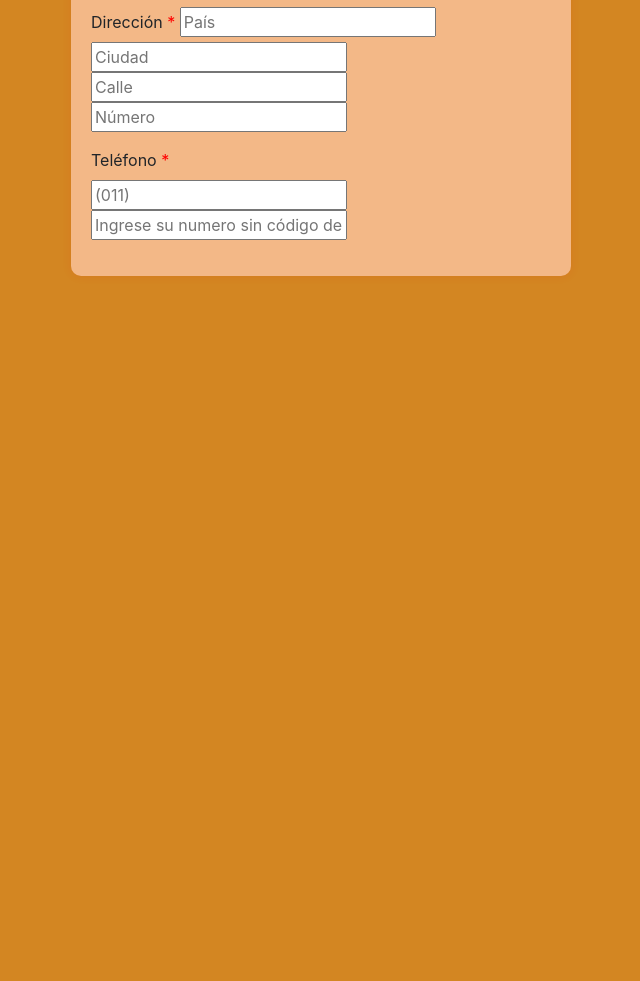
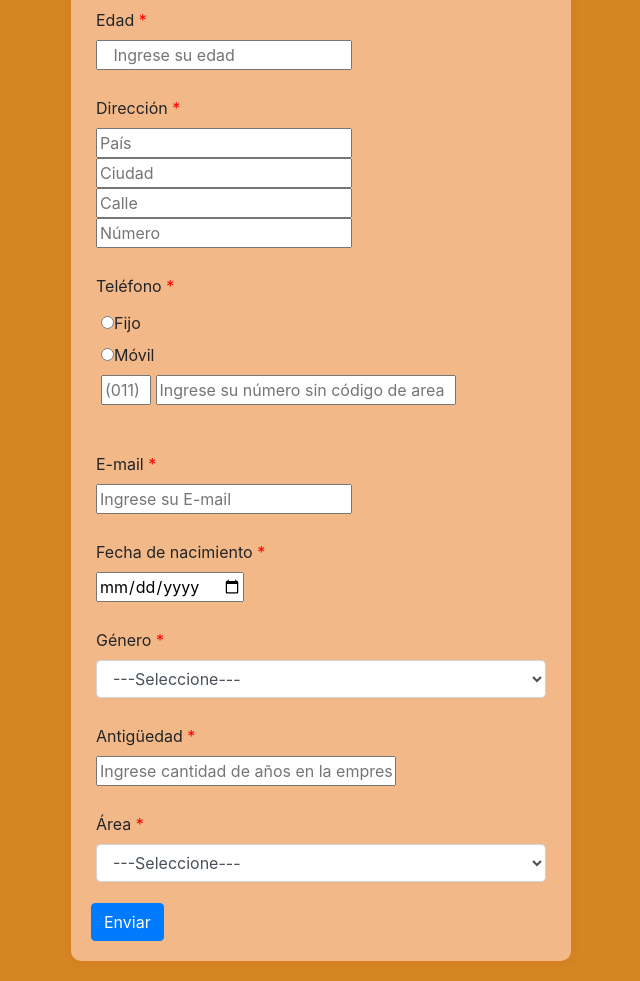
Before and after one commit to agustintf/fernandezt1, a plain HTML site: page form_user/user_data.html in a window 1280 px wide. Shown: the part 315-1296 px from the top of the page, without its empty margins (319-959 px from the left). Before the commit the page ends 800 px from the top, so only its background shows below. Drawn offline with nearby package versions, Linux system fonts and the light colour scheme.

Commit message:
Ultimo 21-05

```diff
--- a/form_user/user_data.html
+++ b/form_user/user_data.html
@@ -20,7 +20,6 @@
     }
     body {
       background-color: #d38622;
-
     }
     .form-container {
       max-width: 500px;
@@ -30,14 +29,18 @@
       border-radius: 10px;
       box-shadow: 0px 0px 10px rgba(253, 0, 0, 0.1);
     }
-
-    .codarea {
-            width: 80px; /* Ajusta el ancho del campo de código de área */
-            margin-right: 10px; /* Espacio entre los campos */
+    .form-group {
+      box-sizing: border-box;
+      width: 100%;
+      padding: 5px;
     }
-
-    .telefono {
-            flex-grow: 0; /* Hace que el campo del número de teléfono ocupe el espacio restante */
+    .wide-input {
+      width: 300px; /* Ajusta el ancho según sea necesario */
+      box-sizing: border-box;
+    }
+    .short-input {
+      width: 50px; /* Ajusta el ancho según sea necesario */
+      box-sizing: border-box;
     }
 
   </style>
@@ -51,29 +54,68 @@
           <h5>Empleado</h5>
           <br>
           <div class="form-group">
-                <label for="nombre" class="required-label">Nombre</label>
+              <label for="nombre" class="required-label">Nombre</label><br>
               <input type="text" id="nombre" name="nombre" placeholder="Ingrese su nombre" required>
           </div>
           <div class="form-group">
-                <label for="apellido" class="required-label">Apellido</label>
+              <label for="apellido" class="required-label">Apellido</label><br>
               <input type="text" id="apellido" name="apellido" placeholder="Ingrese su apellido" required>
           </div>
           <div class="form-group">
               <label for="edad" class="required-label">Edad</label><br>
-                <input type="tel" id="edad" name="edad" placeholder="Ingrese su edad" required>
+              <input type="tel" id="edad" name="edad" placeholder="   Ingrese su edad" required>
           </div>
           <div class="form-group">
-                <label for="direccion" class="required-label">Dirección</label>
+              <label for="direccion" class="required-label">Dirección</label><br>
               <input type="text" id="pais"  name="pais" placeholder="País" required>
-                <input type="text" id="ciudad"  name="ciudad" placeholder="Ciudad" required>
+              <input type="text" id="ciudad"  name="ciudad" placeholder="Ciudad" required><br>
               <input type="text" id="calle"  name="calle" placeholder="Calle" required>
               <input type="text" id="numero"  name="numero" placeholder="Número" required>
           </div>
           <div class="form-group">
               <label for="telefono" class="required-label">Teléfono</label><br>
-                <input type="text" id="codarea" name="codarea" placeholder="(011)" required>
-                <input type="text" id="telefono" name="telefono" placeholder="Ingrese su numero sin código de area" required>
+              <div class="form-group">
+                <label for="fijo">
+                  <input type="radio" id="fijo" name="options" value="fijo">Fijo</label><br>
+                <label for="movil">
+                  <input type="radio" id="movil" name="options" value="movil">Móvil</label><br>
+                <input type="text" id="codarea" name="codarea" class="short-input" placeholder="(011)" required>
+                <input type="text" id="telefono" name="telefono" class="wide-input" placeholder="Ingrese su número sin código de area" required>
               </div>
+          </div>
+          <div class="form-group">
+            <label for="email" class="required-label">E-mail</label><br>
+            <input type="email" id="email" name="email" placeholder="Ingrese su E-mail" required>
+          </div>
+          <div class="form-group">
+            <label for="fecnac" class="required-label">Fecha de nacimiento</label><br>
+            <input type="date" id="fecnac" name="fecnac" required>
+          </div>
+          <div class="form-group">
+            <label for="genero" class="required-label">Género</label><br>
+            <select class="form-control" id="genero" name="genero" required>
+              <option value="">---Seleccione---</option>
+              <option value="masculino">Masculino</option>
+              <option value="femenino">Femenino</option>
+              <option value="otro">Otro</option>
+            </select>
+          </div>
+          <div class="form-group">
+            <label for="antiguedad" class="required-label">Antigüedad</label><br>
+            <input type="text" id="antiguedad" name="antiguedad" class="wide-input" placeholder="Ingrese cantidad de años en la empresa" required>
+          </div>
+          <div class="form-group">
+            <label for="area" class="required-label">Área</label><br>
+            <select class="form-control" id="area" name="area" required>
+              <option value="">---Seleccione---</option>
+              <option value="contabilidad">Contabilidad</option>
+              <option value="produccion">Producción</option>
+              <option value="sistemas">Sistemas</option>
+              <option value="rrhh">Recursos umanos</option>
+            </select>
+          </div>
+          <button type="button" id ="btn-register" class="btn btn-primary">Enviar</button>
+        </form>
       </div>
   </div>
 </body>
```
Lines whose indentation alone changed are shown as unchanged.
